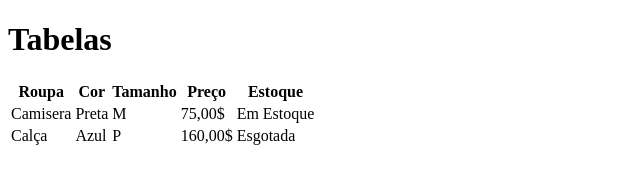
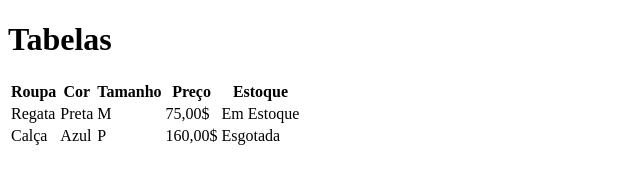
Before and after one commit to PaulinHenriqu/Aula-Tabela-HTML, a plain HTML site: page index.html in a window 1280 px wide. Shown: the whole page, without its empty margins (0-640 px from the left). Drawn offline with Linux system fonts and the light colour scheme.

Commit message:
Troca da peça de roupa de camiseta para regata

```diff
--- a/index.html
+++ b/index.html
@@ -15,7 +15,7 @@
         <th>Preço</th>
         <th>Estoque</th>
     <tr>
-        <td>Camisera</td>
+        <td>Regata</td>
         <td>Preta</td>
         <td>M</td>
         <td>75,00$</td>
```
